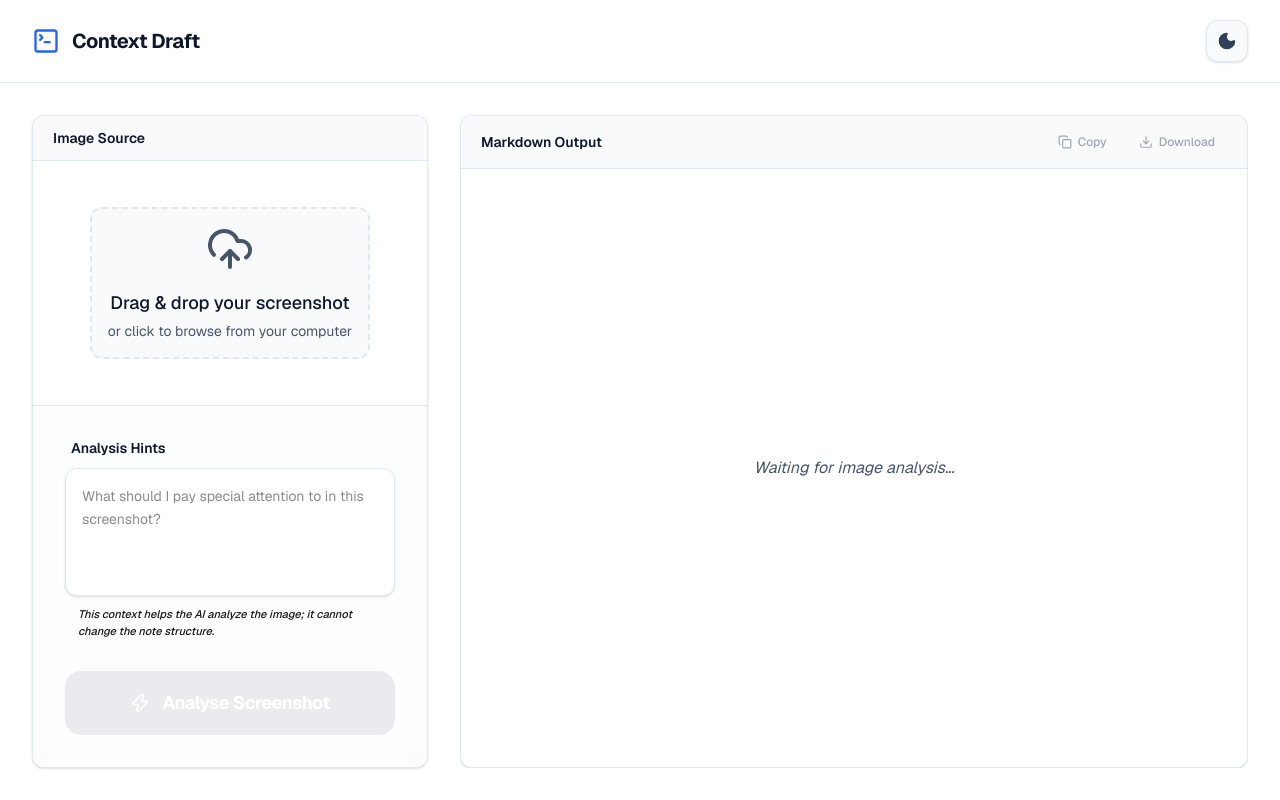
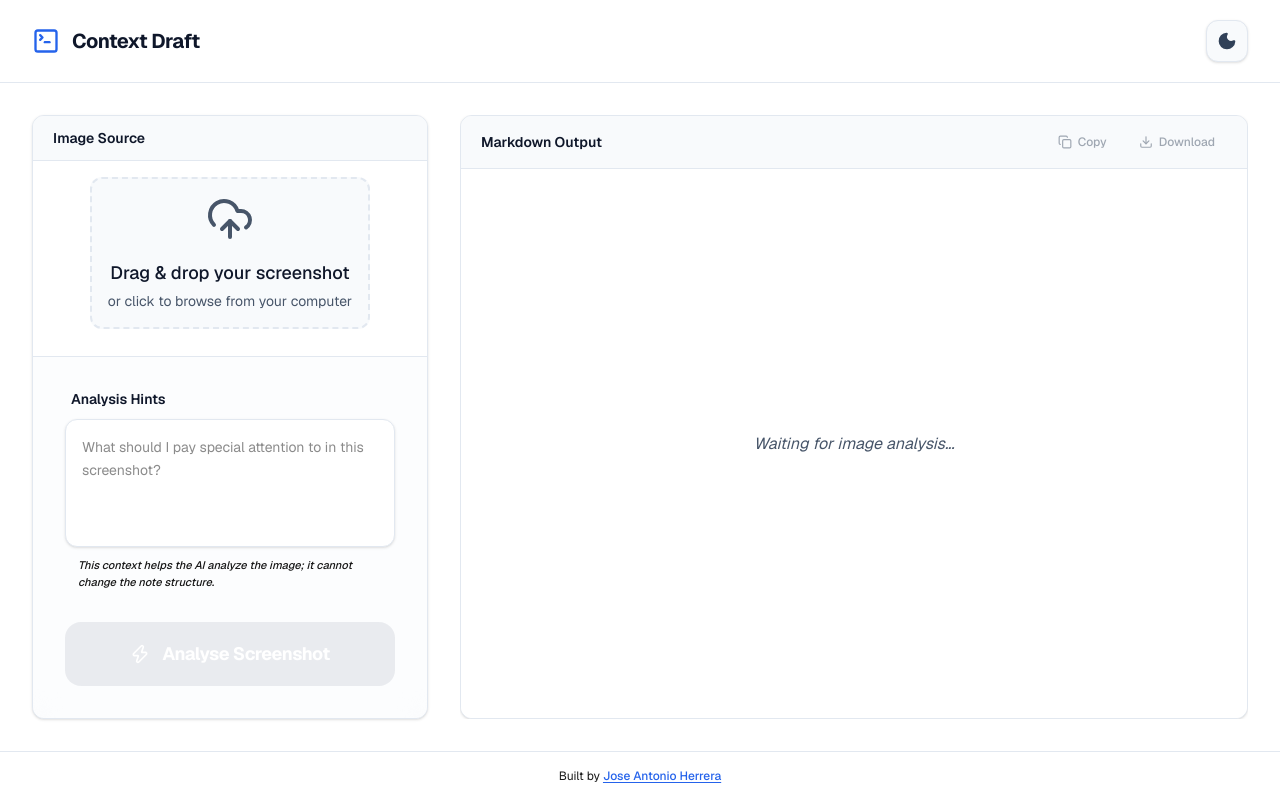
Before and after one commit to josekron/context-draft-app, a Next.js app: page / in a window 1280 px wide. Built offline with nearby package versions, Linux system fonts and the light colour scheme.

Commit message:
Added footer

```diff
--- a/app/page.tsx
+++ b/app/page.tsx
@@ -6,6 +6,7 @@ import Header from '@/components/Header';
 import ErrorTopBar from '@/components/ErrorTopBar';
 import FileUploader from '@/components/FileUploader';
 import MarkdownPreview from '@/components/MarkdownPreview';
+import Footer from '@/components/Footer';
 import { randomizeFilename } from '@/lib/utils';
 import { Zap } from 'lucide-react';
 
@@ -103,7 +104,7 @@ export default function Home() {
           </div>
 
           {/* Content area for the image - now scales dynamically to avoid scrolling */}
-          <div className="flex-1 flex flex-col lg:overflow-hidden px-8 pt-4 pb-4 relative min-h-[400px] lg:min-h-0">
+          <div className="flex-1 flex flex-col lg:overflow-hidden px-8 pt-1 pb-4 relative min-h-[400px] lg:min-h-0">
             {!imageUrl ? (
               <div className="flex-1 flex items-center justify-center py-1">
                 <FileUploader onFileSelect={handleUploadFile} isUploading={isUploading} />
@@ -202,6 +203,7 @@ export default function Home() {
           />
         </section>
       </div>
+      <Footer />
     </main>
   );
 }
--- /dev/null
+++ b/components/Footer.tsx
@@ -0,0 +1,17 @@
+export default function Footer() {
+  return (
+    <footer className="shrink-0 py-4 px-8 border-t border-border bg-background transition-colors duration-300">
+      <p className="text-center text-xs text-muted-foreground/60">
+        Built by{' '}
+        <a
+          href="https://www.linkedin.com/in/joseantonioherrera/"
+          target="_blank"
+          rel="noopener noreferrer"
+          className="text-accent hover:text-accent/80 font-medium underline underline-offset-2 transition-colors duration-200"
+        >
+          Jose Antonio Herrera
+        </a>
+      </p>
+    </footer>
+  );
+}
```
